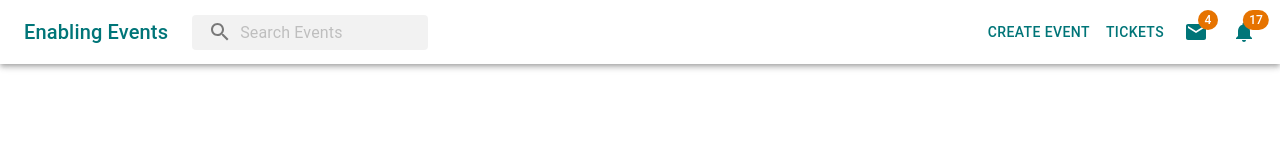
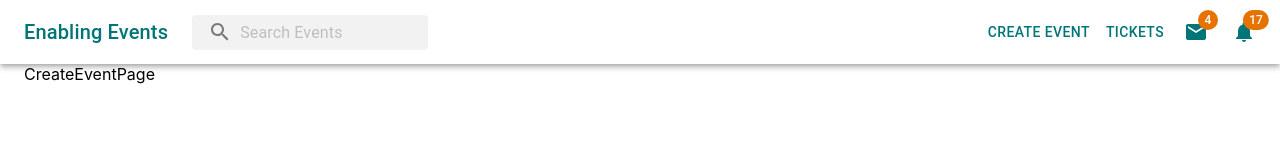
Before and after one commit to tangzhen/enabling-events, a React (Create React App) app: page /admin/create-event in a window 1280 px wide. Shown: the top 160 px of the page. Built offline with nearby package versions, Linux system fonts and the light colour scheme.

Commit message:
[Zhen] add the page structure.

```diff
--- a/src/App.tsx
+++ b/src/App.tsx
@@ -5,8 +5,9 @@ import React from "react";
 import { Route, Router, Switch } from "react-router";
 import { AppTheme } from "./AppTheme";
 import PrimarySearchAppBar from "./components/PrimarySearchAppBar";
-import EventDetailPage from "./EventDetailPage";
-import HomePage from "./HomePage";
+import CreateEventPage from "./pages/CreateEventPage";
+import EventDetailPage from "./pages/EventDetailPage";
+import HomePage from "./pages/HomePage";
 
 const history = createBrowserHistory();
 
@@ -23,6 +24,9 @@ function App() {
             <Route exact path="/events/:id">
               <EventDetailPage />
             </Route>
+            <Route exact path="/admin/create-event">
+              <CreateEventPage />
+            </Route>
           </Switch>
         </Router>
       </Container>
--- a/src/HomePage.tsx
+++ /dev/null
@@ -1,14 +0,0 @@
-import React from "react";
-import HomeCollections from "./components/HomeCollections";
-import HomeEventCategory from "./components/HomeEventCategory";
-import HomeEventList from "./components/HomeEventList";
-
-export default function HomePage() {
-  return (
-    <>
-      <HomeCollections />
-      <HomeEventCategory />
-      <HomeEventList />
-    </>
-  );
-}
--- /dev/null
+++ b/src/pages/CreateEventPage.tsx
@@ -0,0 +1,6 @@
+import React from "react";
+
+export default function CreateEventPage() {
+
+  return <div>CreateEventPage</div>;
+}
--- /dev/null
+++ b/src/pages/HomePage.tsx
@@ -0,0 +1,14 @@
+import React from "react";
+import HomeCollections from "../components/HomeCollections";
+import HomeEventCategory from "../components/HomeEventCategory";
+import HomeEventList from "../components/HomeEventList";
+
+export default function HomePage() {
+  return (
+    <>
+      <HomeCollections />
+      <HomeEventCategory />
+      <HomeEventList />
+    </>
+  );
+}
```
Also changed, not shown: src/pages/EventDetailPage.tsx (renamed from src/EventDetailPage.tsx).
